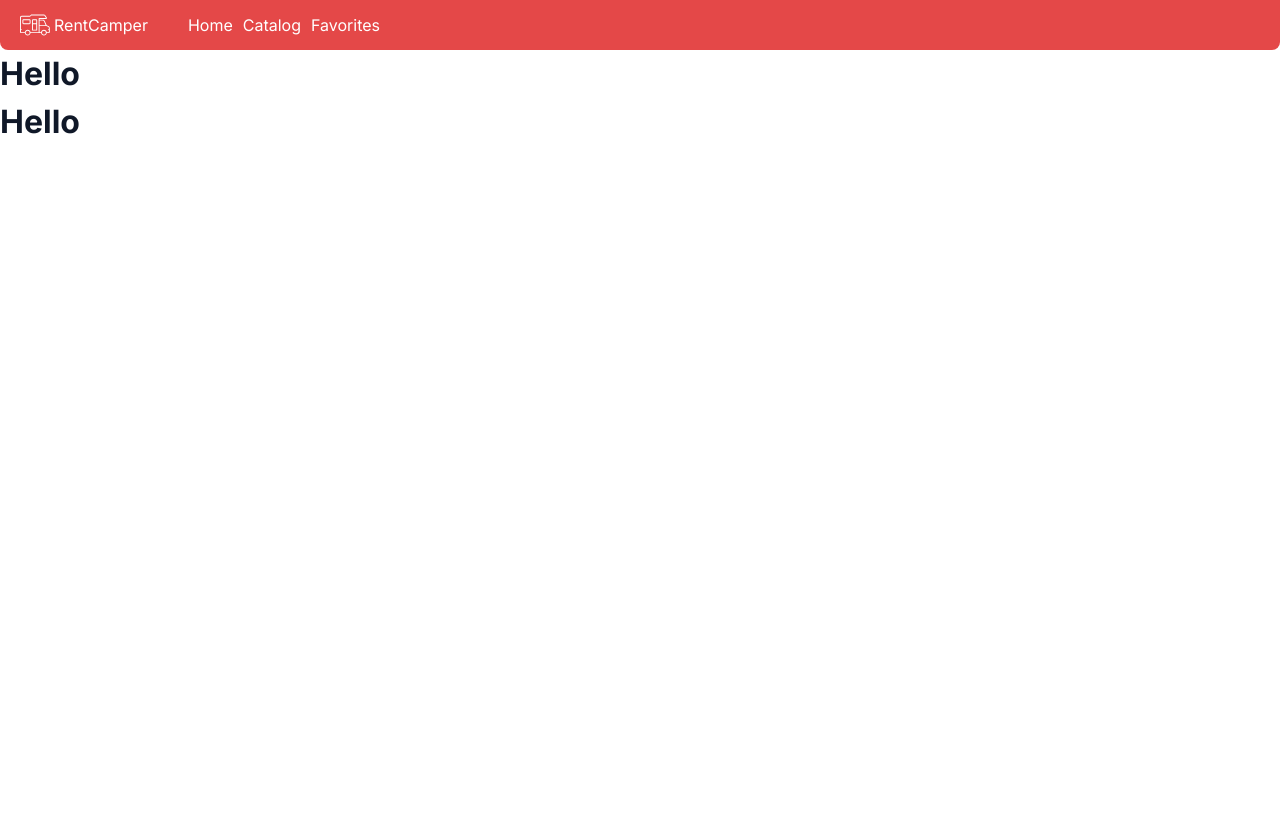
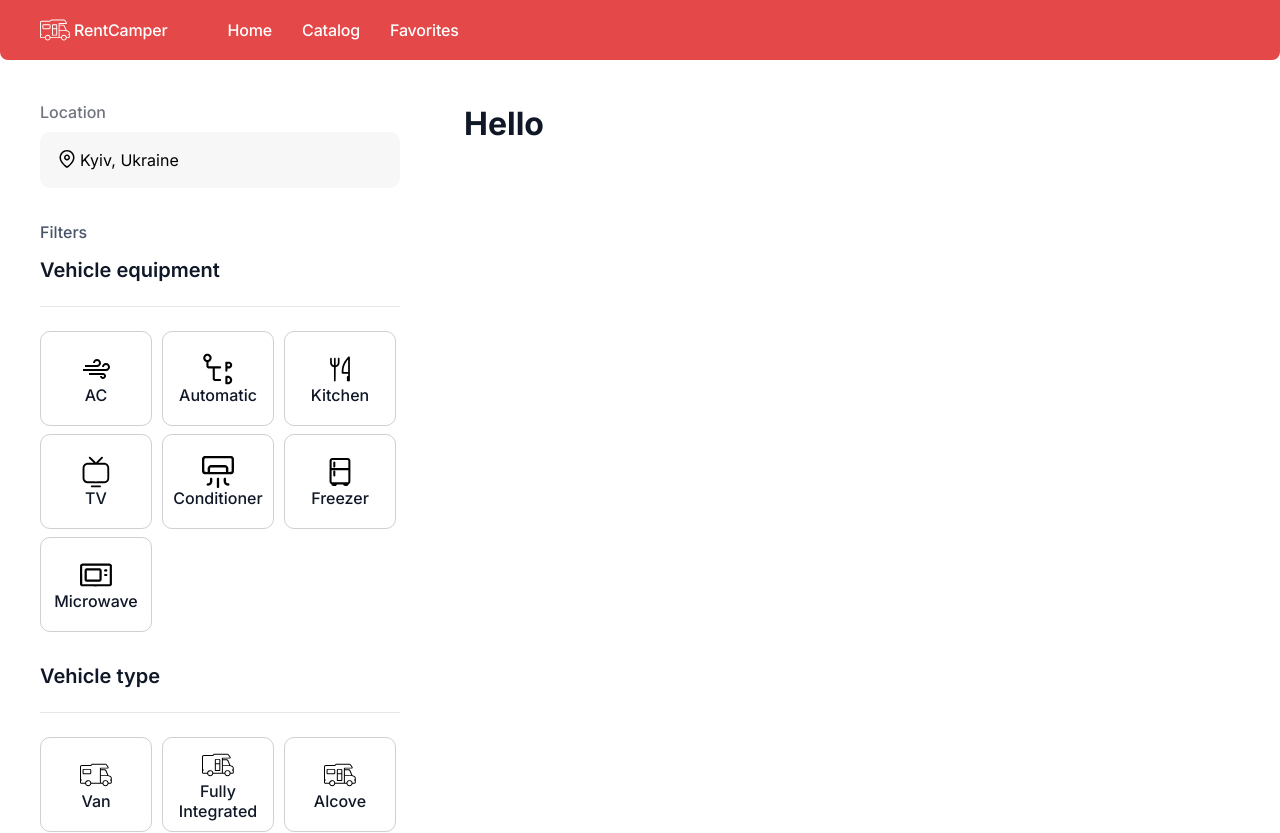
Before and after one commit to NikOvchinnik/rent-camper-app, a React (Vite) app: page /catalog in a window 1280 px wide. Shown: the top 833 px of the page. Before the commit the page ends 800 px from the top, so only its background shows below. Built offline with nearby package versions, Linux system fonts and the light colour scheme.

Commit message:
filter panel

```diff
--- a/index.html
+++ b/index.html
@@ -2,7 +2,7 @@
 <html lang="en">
   <head>
     <meta charset="UTF-8" />
-    <link rel="icon" type="image/svg+xml" href="/public/favicon.svg" />
+    <link rel="icon" type="image/svg+xml" href="favicon.svg" />
     <meta name="viewport" content="width=device-width, initial-scale=1.0" />
     <title>RentCamper</title>
     <link rel="preconnect" href="https://fonts.googleapis.com" />
--- a/package.json
+++ b/package.json
@@ -10,17 +10,20 @@
     "preview": "vite preview"
   },
   "dependencies": {
+    "@hookform/resolvers": "^3.9.0",
     "@reduxjs/toolkit": "^2.2.7",
     "modern-normalize": "^3.0.0",
     "react": "^18.3.1",
     "react-dom": "^18.3.1",
     "react-helmet-async": "^2.0.5",
+    "react-hook-form": "^7.52.2",
     "react-loader-spinner": "^6.1.6",
     "react-modal": "^3.16.1",
     "react-redux": "^9.1.2",
     "react-router-dom": "^6.26.0",
     "redux": "^5.0.1",
-    "redux-persist": "^6.0.0"
+    "redux-persist": "^6.0.0",
+    "yup": "^1.4.0"
   },
   "devDependencies": {
     "@eslint/js": "^9.9.0",
--- a/src/components/AppBar/AppBar.module.css
+++ b/src/components/AppBar/AppBar.module.css
@@ -2,14 +2,16 @@
   background-color: var(--button);
   border-bottom-left-radius: 8px;
   border-bottom-right-radius: 8px;
-  padding: 10px 20px;
+  padding: 15px 40px;
 }
 
 .navContainer {
   display: flex;
   align-items: center;
-  gap: 10px;
+  gap: 30px;
   color: #fff;
+  font-weight: 500;
+  letter-spacing: -0.01em;
 }
 
 .logoContainer {
@@ -19,4 +21,6 @@
   justify-content: center;
   fill: #fff;
   margin-right: 30px;
+  font-weight: 500;
+  letter-spacing: -0.01em;
 }
--- a/src/components/FilterPanel/FilterPanel.jsx
+++ b/src/components/FilterPanel/FilterPanel.jsx
@@ -1,5 +1,194 @@
+import { useForm } from 'react-hook-form';
+import { yupResolver } from '@hookform/resolvers/yup';
+import * as Yup from 'yup';
+import { useId } from 'react';
+import style from './FilterPanel.module.css';
+import Icon from '../Icon/Icon';
+
+const schemaYup = Yup.object().shape({});
+
 const FilterPanel = () => {
-  return <h1>Hello</h1>;
+  const idLocation = useId();
+
+  const defaultValues = {
+    location: 'Kyiv, Ukraine',
+    equipment: [],
+    type: '',
+  };
+
+  const {
+    register,
+    handleSubmit,
+    formState: { errors },
+  } = useForm({
+    defaultValues: defaultValues,
+    resolver: yupResolver(schemaYup),
+  });
+
+
+  const onSubmit = data => {
+    console.log(data);
+  };
+
+  return (
+    <form onSubmit={handleSubmit(onSubmit)} className={style.formContainer}>
+      <div className={style.locationContainer}>
+        <label htmlFor={idLocation} className={style.locationLabel}>
+          Location
+        </label>
+        <input
+          className={style.locationInput}
+          id={idLocation}
+          type="text"
+          placeholder="Rent location"
+          {...register('location')}
+        />
+        <Icon
+          className={style.iconInput}
+          id="location"
+          width="18"
+          height="20"
+        />
+        {errors.location && <p>{errors.location.message}</p>}
+      </div>
+      <div>
+        <h2 className={style.titleFilters}>Filters</h2>
+        <div className={style.equipmentContainer}>
+          <h3 className={style.titleList}>Vehicle equipment</h3>
+          <ul className={style.listContainer}>
+            <li className={style.itemContainer}>
+              <label className={style.itemLabel}>
+                <input
+                  className={style.itemCheckbox}
+                  type="checkbox"
+                  value="AC"
+                  {...register('equipment')}
+                />
+                <Icon id="ac" width="32" height="32" />
+                AC
+              </label>
+            </li>
+            <li className={style.itemContainer}>
+              <label className={style.itemLabel}>
+                <input
+                  className={style.itemCheckbox}
+                  type="checkbox"
+                  value="Automatic"
+                  {...register('equipment')}
+                />
+                <Icon id="automatic" width="32" height="32" />
+                Automatic
+              </label>
+            </li>
+            <li className={style.itemContainer}>
+              <label className={style.itemLabel}>
+                <input
+                  className={style.itemCheckbox}
+                  type="checkbox"
+                  value="Kitchen"
+                  {...register('equipment')}
+                />
+                <Icon id="kitchen" width="32" height="32" />
+                Kitchen
+              </label>
+            </li>
+            <li className={style.itemContainer}>
+              <label className={style.itemLabel}>
+                <input
+                  className={style.itemCheckbox}
+                  type="checkbox"
+                  value="TV"
+                  {...register('equipment')}
+                />
+                <Icon id="tv" width="32" height="32" />
+                TV
+              </label>
+            </li>
+            <li className={style.itemContainer}>
+              <label className={style.itemLabel}>
+                <input
+                  className={style.itemCheckbox}
+                  type="checkbox"
+                  value="Conditioner"
+                  {...register('equipment')}
+                />
+                <Icon id="conditioner" width="32" height="32" />
+                Conditioner
+              </label>
+            </li>
+            <li className={style.itemContainer}>
+              <label className={style.itemLabel}>
+                <input
+                  className={style.itemCheckbox}
+                  type="checkbox"
+                  value="Freezer"
+                  {...register('equipment')}
+                />
+                <Icon id="freezer" width="32" height="32" />
+                Freezer
+              </label>
+            </li>
+            <li className={style.itemContainer}>
+              <label className={style.itemLabel}>
+                <input
+                  className={style.itemCheckbox}
+                  type="checkbox"
+                  value="Microwave"
+                  {...register('equipment')}
+                />
+                <Icon id="microwave" width="32" height="32" />
+                Microwave
+              </label>
+            </li>
+          </ul>
+        </div>
+        <div className={style.typeContainer}>
+          <h3 className={style.titleList}>Vehicle type</h3>
+          <ul className={style.listContainer}>
+            <li className={style.itemContainer}>
+              <label className={style.itemLabel}>
+                <input
+                  className={style.itemCheckbox}
+                  type="radio"
+                  value="Van"
+                  {...register('type')}
+                />
+                <Icon id="van" width="32" height="32" />
+                Van
+              </label>
+            </li>
+            <li className={style.itemContainer}>
+              <label className={style.itemLabel}>
+                <input
+                  className={style.itemCheckbox}
+                  type="radio"
+                  value="Fully Integrated"
+                  {...register('type')}
+                />
+                <Icon id="fully" width="32" height="32" />
+                Fully Integrated
+              </label>
+            </li>
+            <li className={style.itemContainer}>
+              <label className={style.itemLabel}>
+                <input
+                  className={style.itemCheckbox}
+                  type="radio"
+                  value="Alcove"
+                  {...register('type')}
+                />
+                <Icon id="alcove" width="32" height="32" />
+                Alcove
+              </label>
+            </li>
+          </ul>
+        </div>
+      </div>
+      <button className={style.btnSubmit} type="submit">
+        Search
+      </button>
+    </form>
+  );
 };
 
 export default FilterPanel;
--- /dev/null
+++ b/src/components/FilterPanel/FilterPanel.module.css
@@ -0,0 +1,97 @@
+.locationContainer {
+  display: flex;
+  flex-direction: column;
+  gap: 8px;
+  margin-bottom: 32px;
+  position: relative;
+}
+
+.locationLabel {
+  font-weight: 500;
+  color: rgba(16, 24, 40, 0.6);
+}
+
+.locationInput {
+  border: none;
+  border-radius: 10px;
+  padding: 18px 20px 18px 40px;
+  width: 360px;
+  background: var(--inputs);
+  line-height: 125%;
+}
+
+.iconInput {
+  position: absolute;
+  bottom: 19px;
+  left: 18px;
+}
+
+.titleFilters {
+  font-weight: 500;
+  font-size: 16px;
+  color: var(--description);
+  margin-bottom: 14px;
+}
+
+.equipmentContainer {
+  margin-bottom: 32px;
+}
+
+.titleList {
+  font-weight: 600;
+  font-size: 20px;
+  line-height: 120%;
+  padding-bottom: 24px;
+  border-bottom: 1px solid rgba(16, 24, 40, 0.1);
+  margin-bottom: 24px;
+}
+
+.listContainer {
+  width: 360px;
+  display: flex;
+  flex-wrap: wrap;
+  gap: 8px 10px;
+}
+
+.itemContainer {
+  border: 1px solid rgba(16, 24, 40, 0.2);
+  border-radius: 10px;
+  font-weight: 500;
+  line-height: 125%;
+  text-align: center;
+}
+
+.itemContainer:has(.itemCheckbox:checked) {
+  border-color: var(--button);
+  color: var(--button);
+  fill: var(--button);
+}
+
+.itemLabel {
+  width: 110px;
+  height: 93px;
+  display: flex;
+  flex-direction: column;
+  justify-content: center;
+  align-items: center;
+  cursor: pointer;
+}
+
+.itemCheckbox {
+  appearance: none;
+}
+
+.typeContainer {
+  margin-bottom: 64px;
+}
+
+.btnSubmit {
+  border-radius: 200px;
+  padding: 16px 60px;
+  background: var(--button);
+  font-weight: 500;
+  font-size: 16px;
+  line-height: 150%;
+  letter-spacing: -0.01em;
+  color: var(--background);
+}
--- a/src/components/Icon/Icon.jsx
+++ b/src/components/Icon/Icon.jsx
@@ -1,4 +1,4 @@
-const Icon = ({ id, width, height, className = '', fillColor }) => {
+const Icon = ({ id, width, height, className = ''}) => {
   return (
     <svg
       className={`${className}`}
@@ -8,8 +8,7 @@ const Icon = ({ id, width, height, className = '', fillColor }) => {
       aria-hidden="true"
     >
       <use
-        style={{ fill: `${fillColor}` }}
-        href={`/public/icons.svg#icon-${id}`}
+        href={`/icons.svg#icon-${id}`}
       ></use>
     </svg>
   );
--- a/src/pages/CatalogPage/CatalogPage.jsx
+++ b/src/pages/CatalogPage/CatalogPage.jsx
@@ -1,12 +1,13 @@
 import Catalog from "../../components/Catalog/Catalog";
 import DocTitle from "../../components/DocTitle"
 import FilterPanel from "../../components/FilterPanel/FilterPanel";
+import style from "./CatalogPage.module.css"
 
 const CatalogPage = () => {
   return (
     <>
       <DocTitle>Catalog</DocTitle>
-      <div >
+      <div className={style.catalogContainer}>
         <FilterPanel/>
         <Catalog/>
       </div>
--- a/src/pages/CatalogPage/CatalogPage.module.css
+++ b/src/pages/CatalogPage/CatalogPage.module.css
@@ -0,0 +1,5 @@
+.catalogContainer{
+    display: flex;
+    gap: 64px;
+    padding: 40px;
+}
```
Also changed, not shown: public/icons.svg, 1 other file (tests, documents, lock files or other folders).
